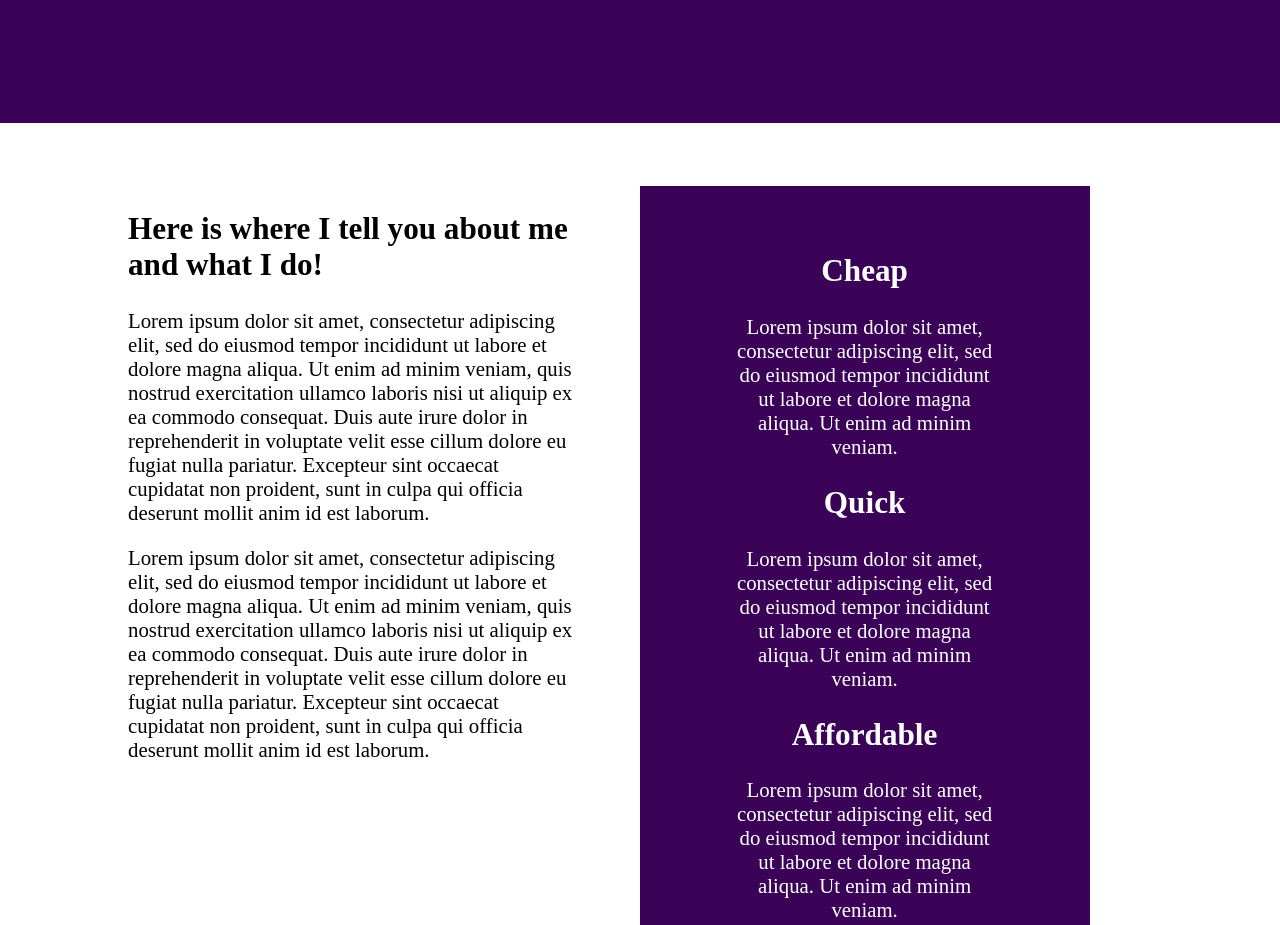
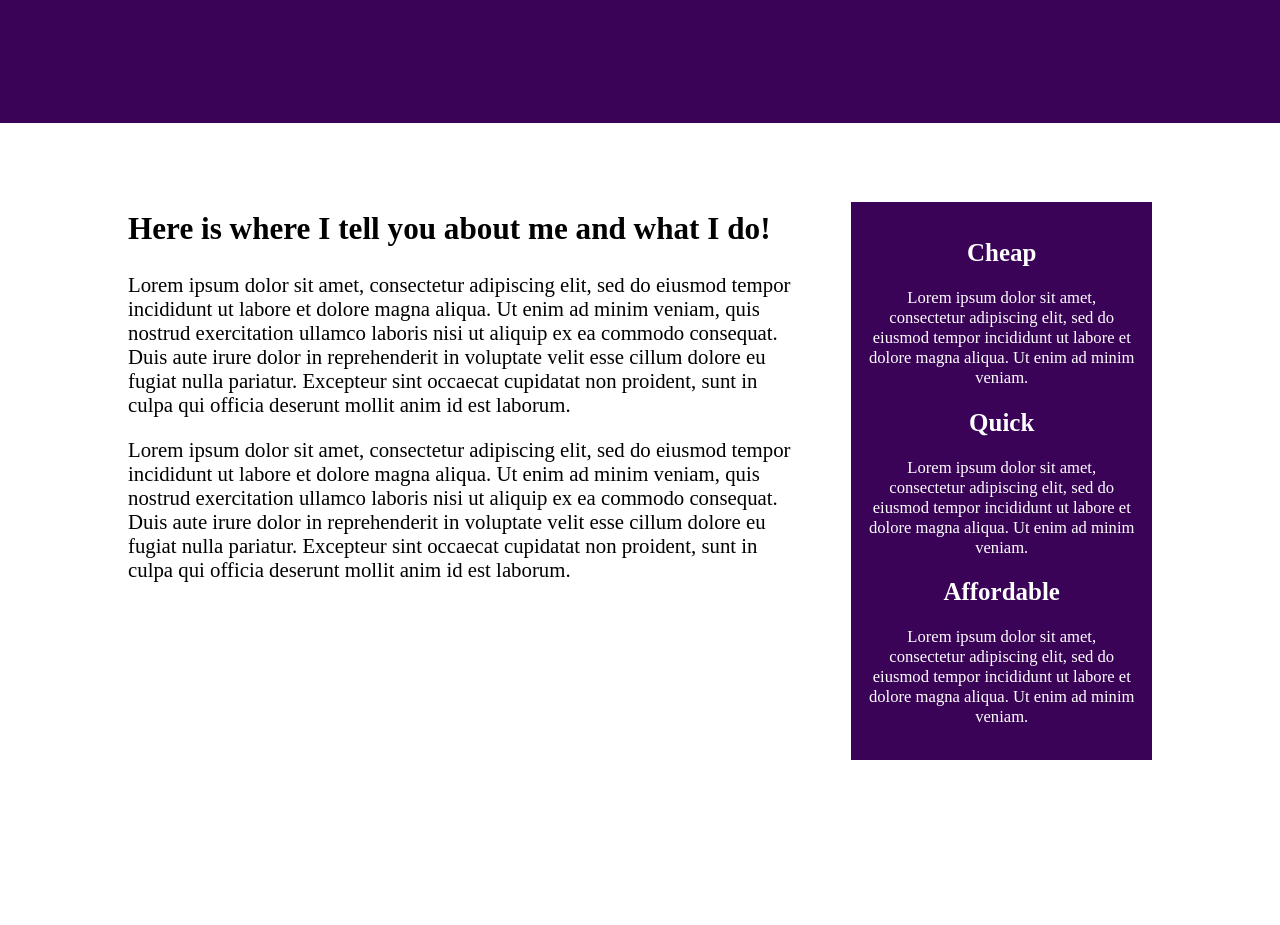
Before and after one commit to sopperman89/Responsive_Layout, a website: page index.html in a window 1280 px wide. Shown: the part 680-1605 px from the top of the page. After the commit the page ends 1440 px from the top, so only its background shows below. Drawn offline with Linux system fonts and the light colour scheme.

Commit message:
Updated CSS

```diff
--- a/index.html
+++ b/index.html
@@ -49,8 +49,8 @@
         </div>
       </div>
     </div>
-    <main class="main container">
-      <div class="main-content">
+    <main class="main container row">
+      <div class="main-content container">
         <div class="">
           <div>
             <h2>Here is where I tell you about me and what I do!</h2>
@@ -77,32 +77,30 @@
           </div>
         </div>
       </div>
-      <aside class="sidebar">
-        <div class="container">
-          <div class="col">
+      <aside class="sidebar container">
+        <div class="">
           <h2>Cheap</h2>
           <p>
             Lorem ipsum dolor sit amet, consectetur adipiscing elit, sed do
-              eiusmod tempor incididunt ut labore et dolore magna aliqua. Ut
-              enim ad minim veniam.
+            eiusmod tempor incididunt ut labore et dolore magna aliqua. Ut enim
+            ad minim veniam.
           </p>
         </div>
-          <div class="col">
+        <div class="">
           <h2>Quick</h2>
           <p>
             Lorem ipsum dolor sit amet, consectetur adipiscing elit, sed do
-              eiusmod tempor incididunt ut labore et dolore magna aliqua. Ut
-              enim ad minim veniam.
+            eiusmod tempor incididunt ut labore et dolore magna aliqua. Ut enim
+            ad minim veniam.
           </p>
         </div>
-          <div class="col">
+        <div class="">
           <h2>Affordable</h2>
           <p>
             Lorem ipsum dolor sit amet, consectetur adipiscing elit, sed do
-              eiusmod tempor incididunt ut labore et dolore magna aliqua. Ut
-              enim ad minim veniam.
+            eiusmod tempor incididunt ut labore et dolore magna aliqua. Ut enim
+            ad minim veniam.
           </p>
-          </div>
         </div>
       </aside>
     </main>
--- a/styles.css
+++ b/styles.css
@@ -50,21 +50,24 @@ button {
 
 .sidebar {
   text-align: center;
-  padding: 2em 3em;
-  margin: 3em;
+  margin: 1em 0 0 3em;
+  padding: 1em;
+  width: 35%;
   max-width: 450px;
   background-color: #3a0358;
   color: #fff;
+  font-size: 0.8em;
 }
 
 .main-content {
   display: flex;
-  padding: 3em 0;
-  width: 100%;
+  justify-content: center;
+  /* padding: 3em; */
 }
 
 .main {
   display: flex;
+  margin-top: 3em;
 }
 
 header {
@@ -107,7 +110,7 @@ header {
   opacity: 0.75;
 }
 
-@media (max-width: 600px) {
+@media (max-width: 800px) {
   .row,
   .main {
     display: block;
@@ -118,4 +121,8 @@ header {
   .main {
     width: 100%;
   }
+
+  .sidebar {
+    justify-content: center;
+  }
 }
```
Lines whose indentation alone changed are shown as unchanged.
